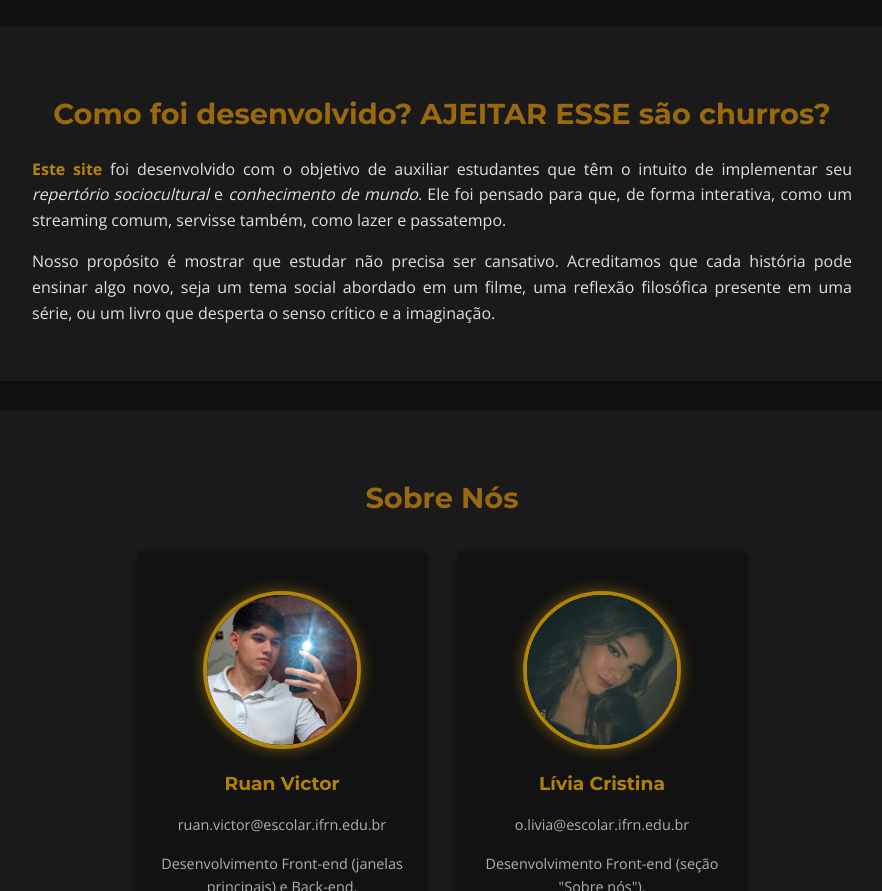
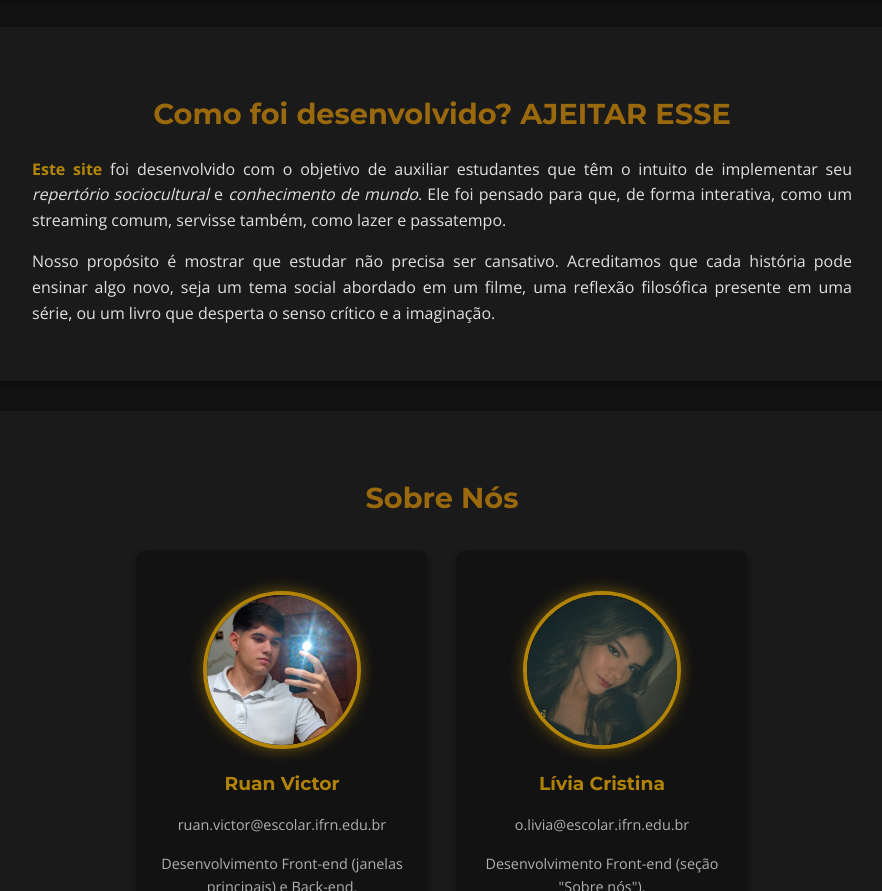
Before and after one commit to ruanvictorsm/IFLIX, a plain HTML site: page frontend/conheca.html in a window 1280 px wide. Shown: the part 837-1728 px from the top of the page, without its empty margins (198-1080 px from the left). Drawn offline with nearby package versions, Linux system fonts and the light colour scheme.

Commit message:
alterações

```diff
--- a/frontend/conheca.html
+++ b/frontend/conheca.html
@@ -41,7 +41,7 @@
         </section>
 
         <section id="objetivo">
-            <h2>Como foi desenvolvido? AJEITAR ESSE são churros?</h2>
+            <h2>Como foi desenvolvido? AJEITAR ESSE</h2>
             <p><strong>Este site</strong> foi desenvolvido com o objetivo de auxiliar estudantes que têm o intuito de
                 implementar seu <em>repertório sociocultural</em> e <em>conhecimento de mundo</em>. Ele foi pensado para
                 que, de forma interativa, como um streaming comum, servisse também, como lazer e passatempo.</p>
```
